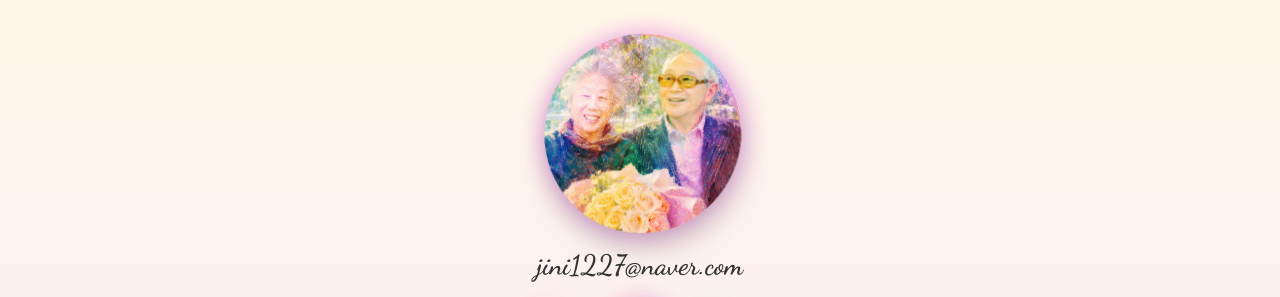
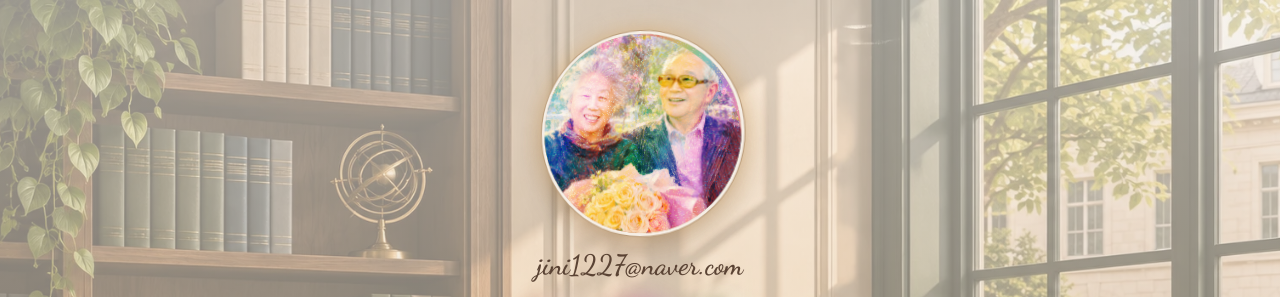
Before and after one commit to jiniya1227/my-first-home, a plain HTML site: page index.html in a window 1280 px wide. Shown: the top 297 px of the page. Drawn offline with Linux system fonts and the light colour scheme.

Commit message:
배경을 서재 그림으로 바꾸고 문구·색 다듬기
- 배경: 서재 그림(background.webp) + 베이지 반투명 막
- 글자·이메일 색을 브라운 톤으로, 프로필에 금빛 테두리
- 문구: 함께 걸어온 모든 날이 꽃이었습니다.

Co-Authored-By: Claude Opus 5.5 <noreply@anthropic.com>

```diff
--- a/index.html
+++ b/index.html
@@ -11,10 +11,19 @@
       margin: 0;
       padding: 24px 16px;
       box-sizing: border-box;
-      background-color: #fff7e8;
-      background-image: linear-gradient(180deg, #fff7e8 0%, #fbeff3 50%, #efeafb 100%);
-      color: #2f2a3a;
+      background-color: #efe5d8;
+      color: #3b2c22;
       text-align: center;
+    }
+    /* 배경 그림: 화면에 고정해 두고, 위에 베이지색을 반쯤 비치게 덮어 글자가 잘 읽히게 해요 */
+    body::before {
+      content: "";
+      position: fixed;
+      inset: 0;
+      z-index: -1;
+      background:
+        linear-gradient(180deg, rgba(246, 239, 230, 0.62) 0%, rgba(232, 218, 199, 0.55) 55%, rgba(214, 192, 164, 0.62) 100%),
+        url("background.webp") center / cover no-repeat;
     }
     .profile {
       width: 200px;
@@ -25,7 +34,7 @@
     .email {
       font-family: 'Dancing Script', cursive;
       font-size: 28px;
-      color: #333333;
+      color: #5a4334;
       text-decoration: none;
     }
 
@@ -47,8 +56,10 @@
       overflow: hidden;
       transform: rotateX(calc(var(--ty) * -14deg)) rotateY(calc(var(--tx) * 18deg));
       box-shadow:
-        0 12px 28px rgba(0, 0, 0, 0.22),
-        0 0 calc(var(--hyp) * 36px) hsl(300 90% 62% / 0.45);
+        0 0 0 3px #f6efe6,
+        0 0 0 4px #b89a78,
+        0 14px 30px rgba(74, 52, 36, 0.28),
+        0 0 calc(var(--hyp) * 36px) hsl(36 80% 60% / 0.5);
     }
     .holo-inner .profile {
       display: block;
@@ -246,7 +257,7 @@
   </div>
 
   <h1>안녕하세요!</h1>
-  <p>여기는 부모님 첫 홈페이지예요.</p>
+  <p>함께 걸어온 모든 날이 꽃이었습니다.</p>
 
   <script>
     var reduceMotion = window.matchMedia('(prefers-reduced-motion: reduce)').matches;
```
Also changed, not shown: background.webp (added).
